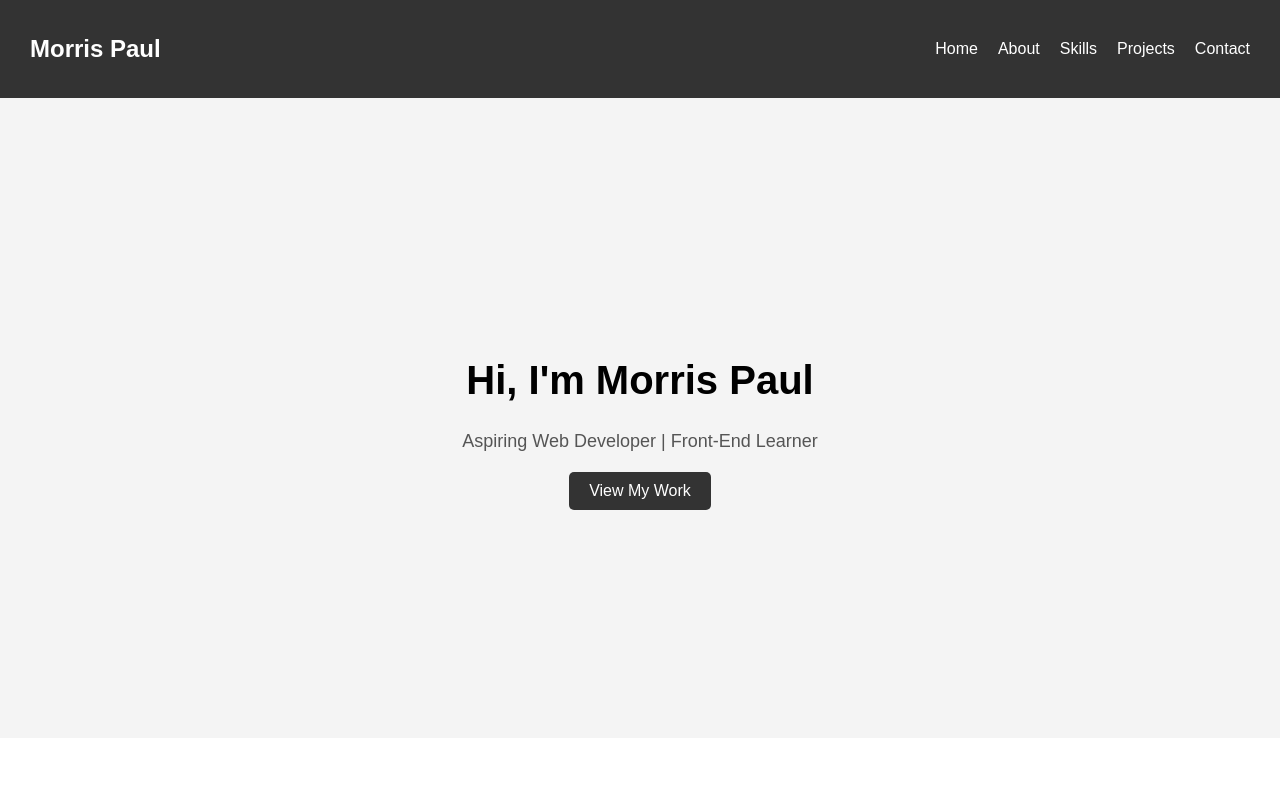
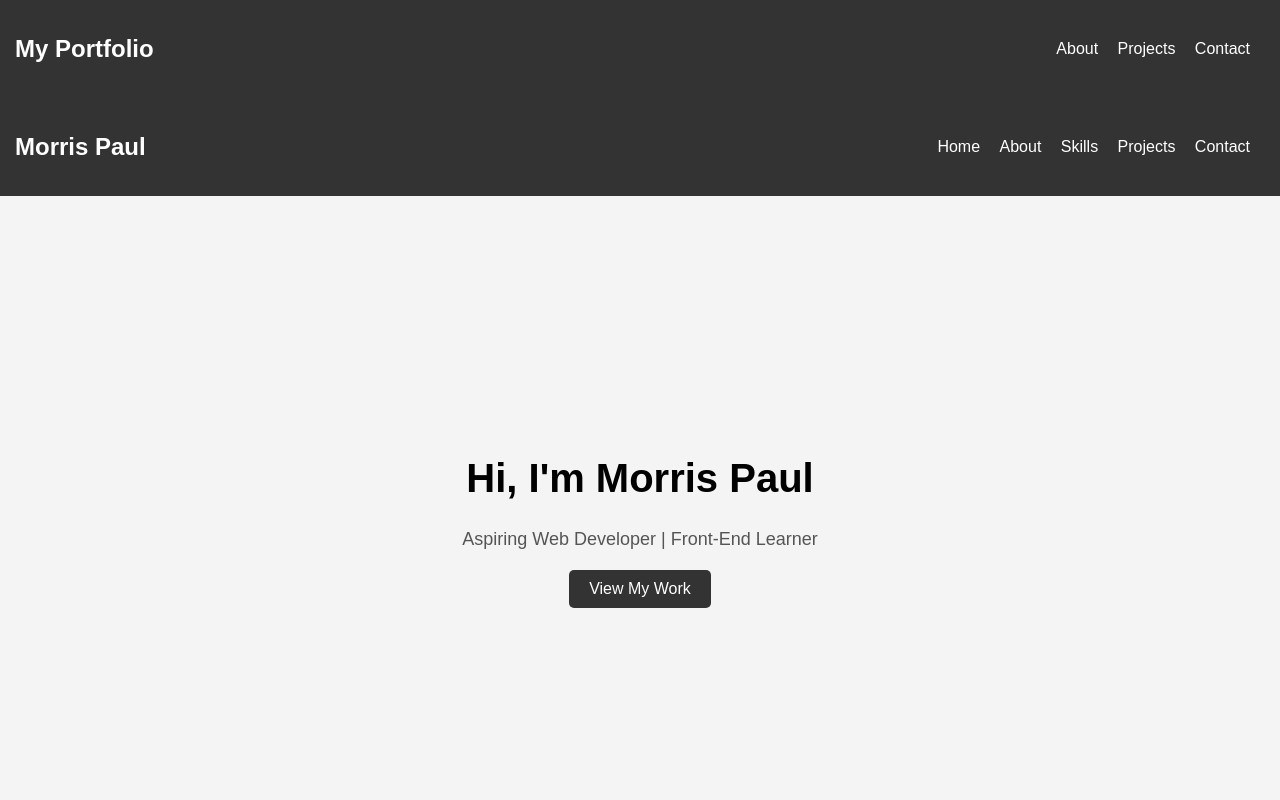
Before and after one commit to morizp72-ship-it/portofolio-website, a plain HTML site: page index.html in a window 1280 px wide. Shown: the top 800 px of the page. Drawn offline with Linux system fonts and the light colour scheme.

Commit message:
Add files via upload

```diff
--- a/index.html
+++ b/index.html
@@ -7,7 +7,14 @@
 <link rel="stylesheet" href="style.css">
 </head>
 <body>
-
+<nav>
+  <h1>My Portfolio</h1>
+  <ul>
+    <li><a href="#about">About</a></li>
+    <li><a href="#projects">Projects</a></li>
+    <li><a href="#contact">Contact</a></li>
+  </ul>
+</nav>
     <!-- Navigation Bar -->
     <nav>
 
--- a/style.css
+++ b/style.css
@@ -222,3 +222,28 @@ nav ul li a:hover {
 .socials a:hover {
     color: #00c3ff;
 }
+nav {
+  background-color: #333;
+  color: white;
+  padding: 15px;
+}
+
+nav h1 {
+  display: inline;
+}
+
+nav ul {
+  list-style: none;
+  display: inline;
+  margin-left: 20px;
+}
+
+nav ul li {
+  display: inline;
+  margin-right: 15px;
+}
+
+nav ul li a {
+  color: white;
+  text-decoration: none;
+}
```
